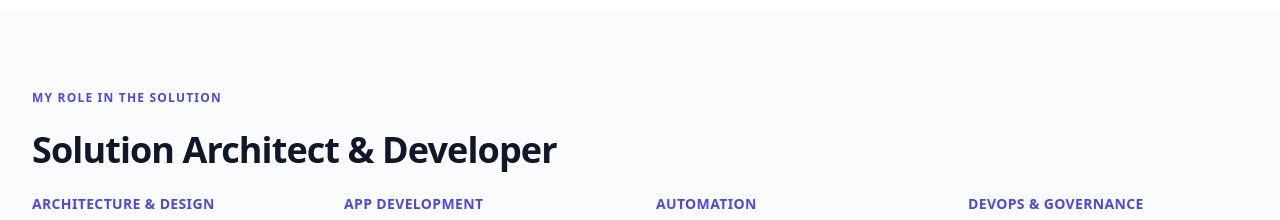
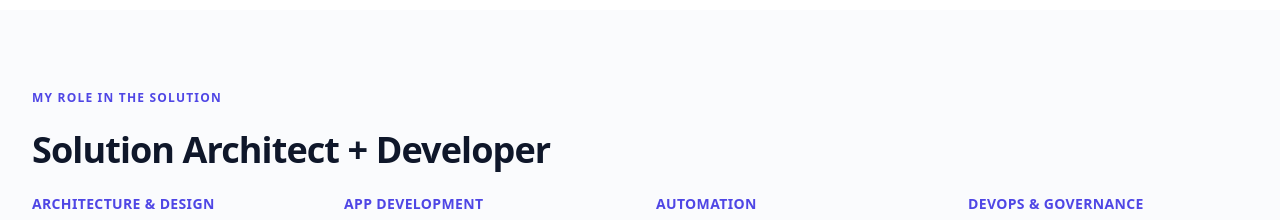
Before and after one commit to marcsplayground-git/nextjs-portfolio, a Next.js app: page /projects/unifiedrequestmanagement in a window 1280 px wide. Shown: the part 2100-2320 px from the top of the page. Built offline with nearby package versions, Linux system fonts and the light colour scheme.

Commit message:
chore(projects): updated the text on the role

```diff
--- a/app/projects/unifiedrequestmanagement/page.tsx
+++ b/app/projects/unifiedrequestmanagement/page.tsx
@@ -172,7 +172,7 @@ export default function UnifiedRequestManagementPage() {
       <section className="section bg-slate-50/70 dark:bg-slate-900/40">
         <div className="container space-y-6">
           <p className="eyebrow">My Role in the Solution</p>
-          <h2 className="h2">Solution Architect & Developer</h2>
+          <h2 className="h2">Solution Architect + Developer</h2>
 
           <div className="grid gap-8 md:grid-cols-2 lg:grid-cols-4">
             <div className="space-y-3">
```
